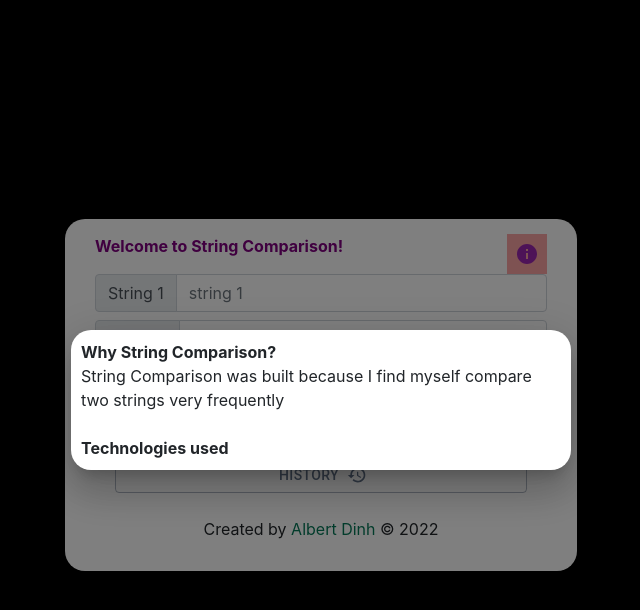
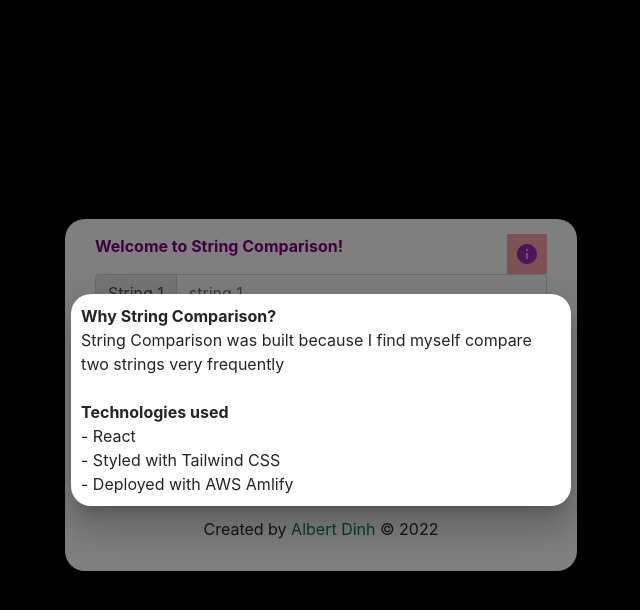
Before and after one commit to albert-dinh-01/stringComparison, a React (Create React App) app: page / in a window 1280 px wide. Both pictures are taken after a click on the button "add an alarm". Shown: the top 610 px of the page, without its empty margins (319-959 px from the left). Built offline with nearby package versions, Linux system fonts and the light colour scheme.

Commit message:
Tech used list good

```diff
--- a/src/components/Strings/AddString.js
+++ b/src/components/Strings/AddString.js
@@ -183,6 +183,17 @@ const AddString = (props) => {
 								<p className="text-left" id="techUsed">
 									<strong>Technologies used</strong>
 								</p>
+								<ul>
+									<li className="text-left" id="front">
+										- React
+									</li>
+									<li className="text-left" id="style">
+										- Styled with Tailwind CSS
+									</li>
+									<li className="text-left" id="deployment">
+										- Deployed with AWS Amlify
+									</li>
+								</ul>
 							</Box>
 						</Modal>
 					</div>
```
